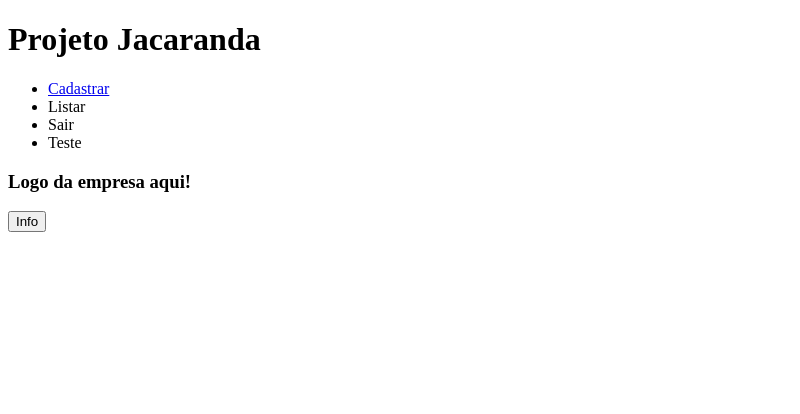
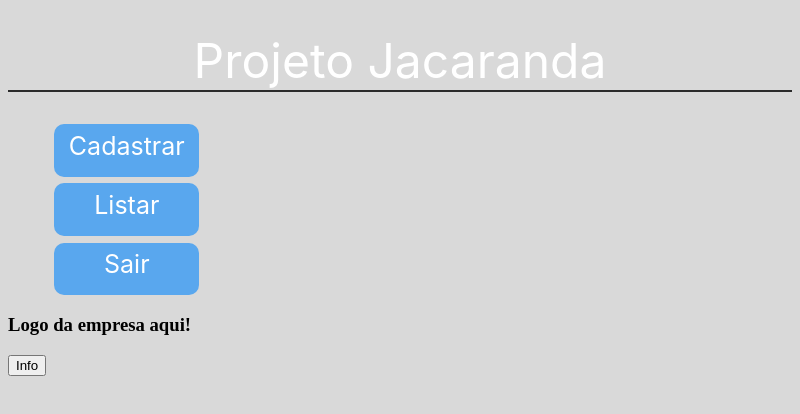
Before and after one commit to JoaoManieri/Projeto-Jacaranda, an Electron app: page src/index.html in a window 800 px wide. Drawn offline with Linux system fonts and the light colour scheme.

Commit message:
commit add list page and css file

```diff
--- /dev/null
+++ b/src/css/style.css
@@ -0,0 +1,39 @@
+body{
+    background: #D9D9D9;
+}
+
+h1{
+    font-family: 'Inter';
+    font-style: normal;
+    font-weight: 400;
+    font-size: 48px;
+    line-height: 58px;
+    text-align: center;
+
+    color: #FFFFFF;
+
+    border-bottom: 2px solid rgba(0, 0, 0, 0.8);
+}
+
+a{
+
+
+    font-family: 'Inter';
+    font-style: normal;
+    font-weight: 400;
+    font-size: 25px;
+    line-height: 30px;
+    text-decoration: none;
+    color: #FFFFFF;
+}
+
+li{
+    list-style: none;
+    background: #59A7EE;
+    border-radius: 10px;
+    width: 132px;
+    height: 40px;
+    text-align: center;
+    padding: 0.4rem;
+    margin: 0.4rem;
+}
--- a/src/index.html
+++ b/src/index.html
@@ -6,6 +6,7 @@
     <meta http-equiv="X-UA-Compatible" content="IE=edge">
     <meta name="viewport" content="width=device-width, initial-scale=1.0">
     <title>Document</title>
+    <link rel="stylesheet" href="css/style.css">
 </head>
 
 <body>
@@ -16,9 +17,8 @@
         <div>
             <ul>
                 <li><a href="cadastro.html">Cadastrar</a></li>
-                <li>Listar</li>
-                <li>Sair</li>
-                <li>Teste</li>
+                <li><a href="lista.html">Listar</a></li>
+                <li><a href="index.html">Sair</a></li>
             </ul>
         </div>
         <div>
```
Also changed, not shown: src/cadastro.html (+4 -10 lines), src/lista.html (added, +50 -0 lines).
